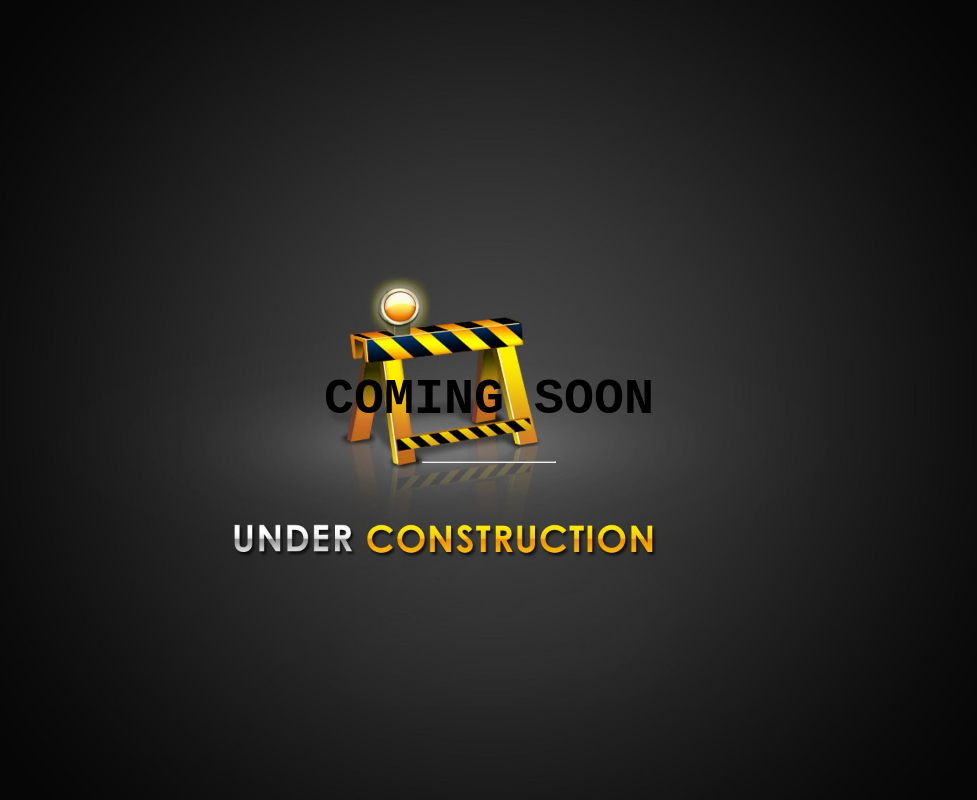
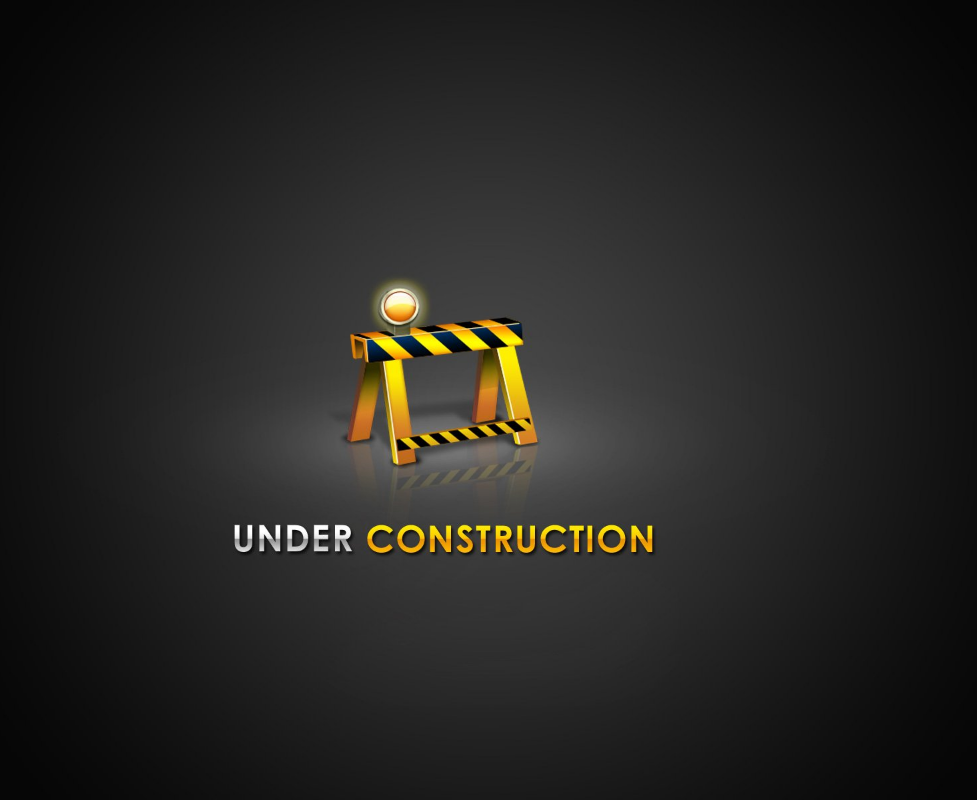
Before and after one commit to Zevgani/Zevgani.github.io, a plain HTML site: page index.html in a window 1280 px wide. Shown: the whole page, without its empty margins (151-1128 px from the left). Drawn offline with Linux system fonts and the light colour scheme.

Commit message:
Update index.html

```diff
--- a/index.html
+++ b/index.html
@@ -48,8 +48,6 @@ hr {
   <div class="topleft">
   </div>
   <div class="middle">
-    <h1>COMING SOON</h1>
-    <hr>
   </div>
   <div class="bottomleft">
   </div>
```
